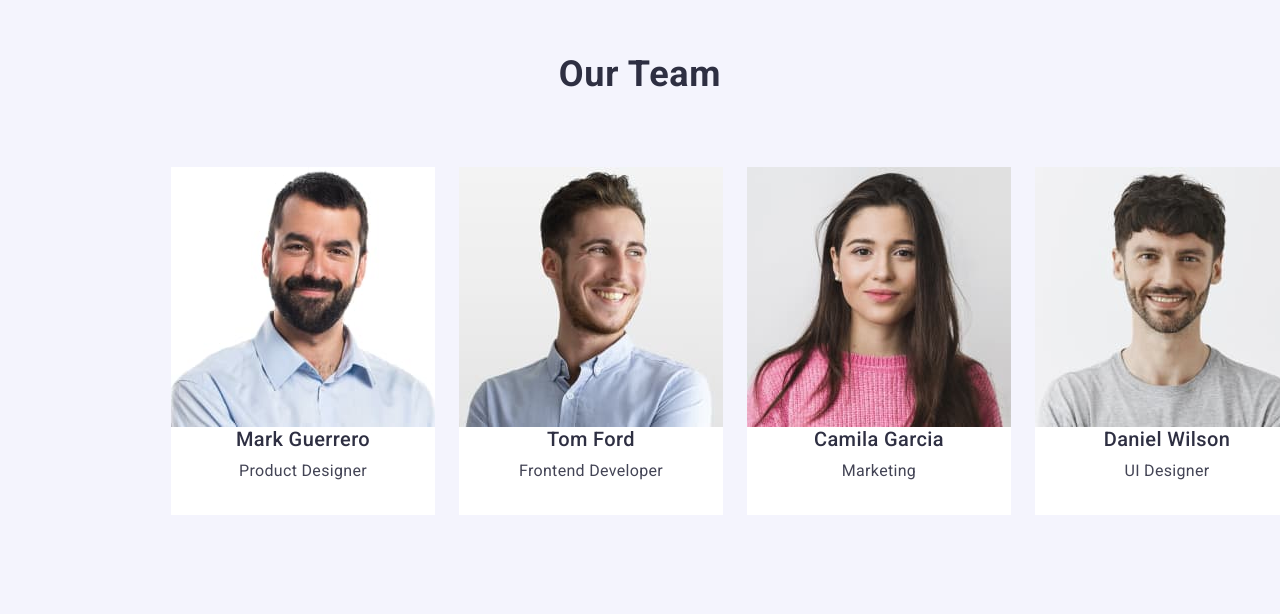
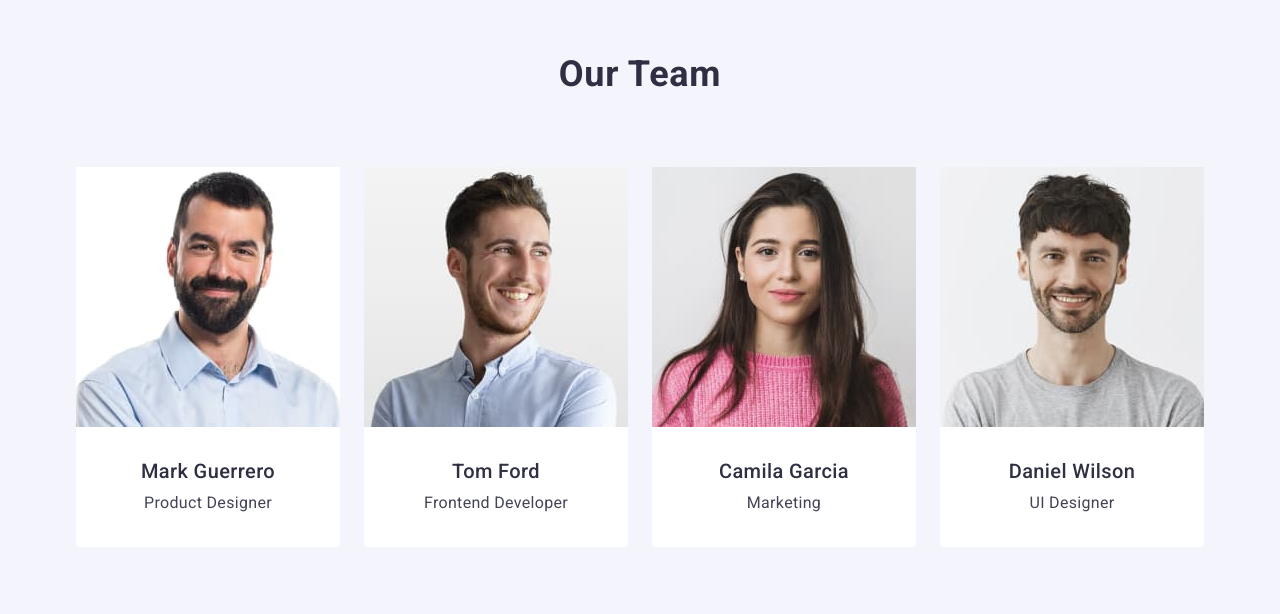
Before and after one commit to Vadimeks/goit-markup-hw-03, a plain HTML site: page index.html in a window 1280 px wide. Shown: the part 1106-1720 px from the top of the page. Drawn offline with nearby package versions, Linux system fonts and the light colour scheme.

Commit message:
modified 3rd section index and css

```diff
--- a/css/styles.css
+++ b/css/styles.css
@@ -202,7 +202,7 @@ img {
 /* Third Section - Our Team  */
 .team-section {
   background-color: #f4f4fd;
-  padding: 120px 156px;
+  padding: 120px 0;
 }
 /* 3rd section H2 styles */
 
@@ -220,7 +220,7 @@ img {
 /* 3rd section UL styles */
 .team-list {
   display: flex;
-  flex-direction: raw;
+  align-items: center;
   gap: 24px;
 }
 .team-items {
@@ -229,15 +229,18 @@ img {
   justify-content: center;
   flex-direction: column;
   align-items: center;
+  width: calc((100% - 72px) / 4);
+  border-radius: 0px 0px 4px 4px;
 }
-img .team-items {
-  margin-bottom: 32px;
+.team-description {
+  padding: 32px 0;
 }
-.header-three .team-items {
+.team-description .header-three {
+  text-align: center;
   margin-bottom: 8px;
 }
-.team-items .text {
-  padding-bottom: 32px;
+.team-description .text {
+  text-align: center;
 }
 /*4th Section - Portfolio */
 /* .portfolio-section  */
--- a/index.html
+++ b/index.html
@@ -60,7 +60,7 @@
         <!--Second  Section - About Us-->
         <section class="about-section">
             <div class="container">
-                <h2 class="header-two visually-hidden">About us</h2>
+                <h2 class="visually-hidden">About us</h2>
                 <ul class="about-list">
                     <li class="about-items">
                         <h3 class="header-three">Strategy</h3>
@@ -99,23 +99,35 @@
                 <ul class="team-list">
                     <li class="team-items">
                         <img src="./images/img1.jpg" alt="Product Designer" width="264" height="260">
+                        <div class="team-description">
                             <h3 class="header-three">Mark Guerrero</h3>
                             <p class="text">Product Designer</p>
+                        </div>
+
                     </li>
                     <li class="team-items">
                         <img src="./images/img2.jpg" alt="Frontend Developer" width="264" height="260">
+                        <div class="team-description">
                             <h3 class="header-three">Tom Ford</h3>
                             <p class="text">Frontend Developer</p>
+                        </div>
+
                     </li>
                     <li class="team-items">
                         <img src="./images/img3.jpg" alt="Marketing" width="264" height="260">
+                        <div class="team-description">
                             <h3 class="header-three">Camila Garcia</h3>
                             <p class="text">Marketing</p>
+                        </div>
+
                     </li>
                     <li class="team-items">
                         <img src="./images/img4.jpg" alt="UI Designer" width="264" height="260">
+                        <div class="team-description">
                             <h3 class="header-three">Daniel Wilson</h3>
                             <p class="text">UI Designer</p>
+                        </div>
+
                     </li>
                 </ul>
             </div>
```
Lines whose indentation alone changed are shown as unchanged.
